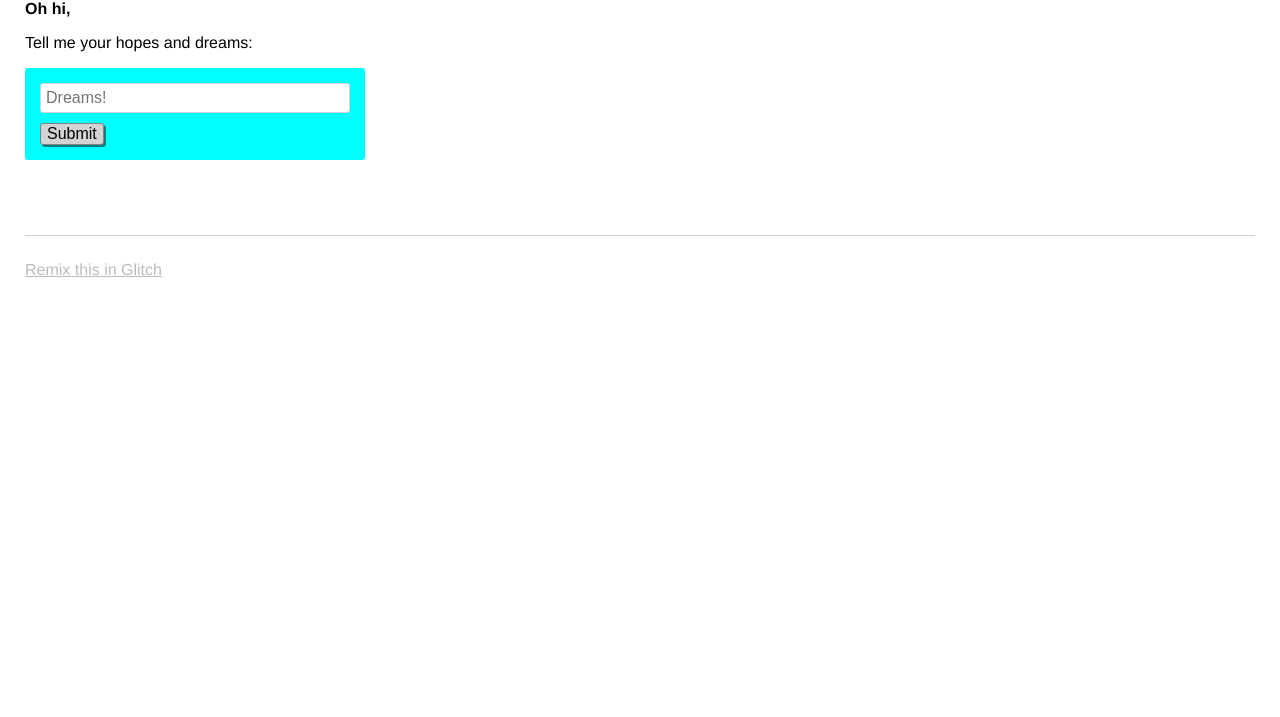
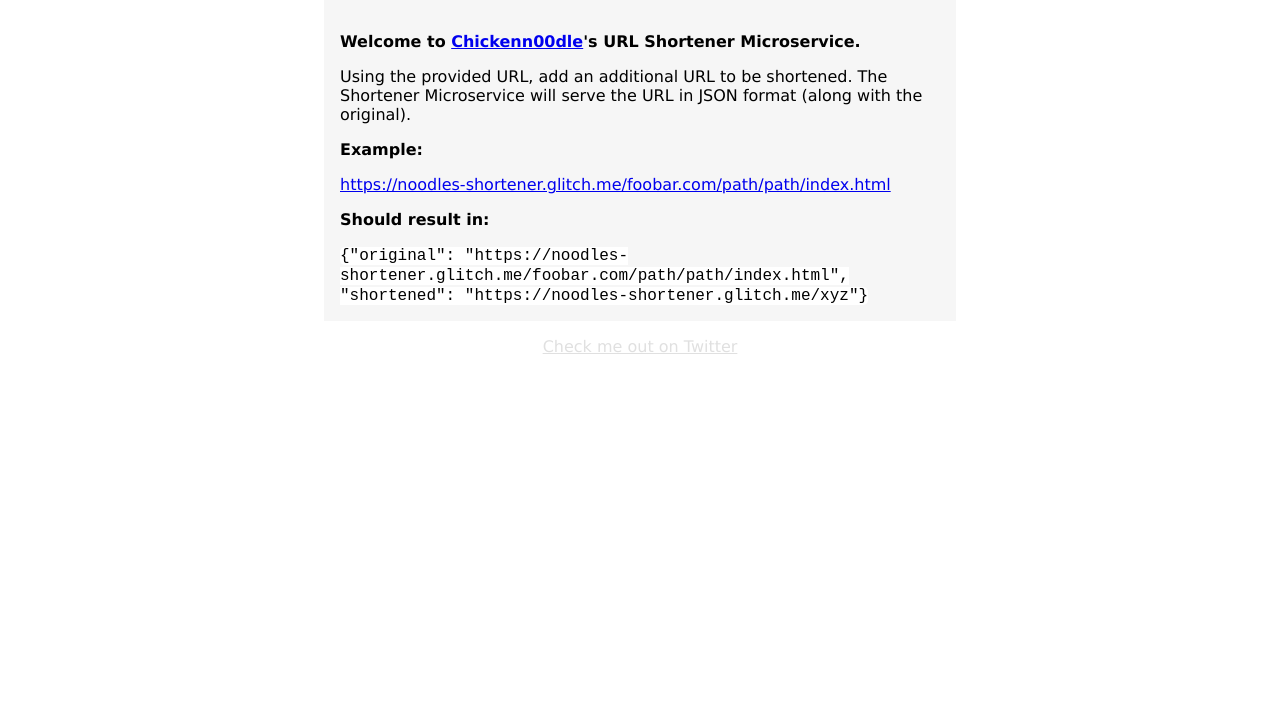
Before and after one commit to chickenn00dle/noodles-shortener, a website: page views/index.html in a window 1280 px wide. Shown: the part 83-800 px from the top of the page. Drawn offline with nearby package versions, Linux system fonts and the light colour scheme; no server answers.

Commit message:
Checkpoint

```diff
--- a/package.json
+++ b/package.json
@@ -2,7 +2,6 @@
   "//1": "describes your app and its dependencies",
   "//2": "https://docs.npmjs.com/files/package.json",
   "//3": "updating this file will download and update your packages",
-
   "name": "my-glitch-app",
   "version": "0.0.1",
   "description": "What am I about?",
@@ -11,7 +10,8 @@
     "start": "node server.js"
   },
   "dependencies": {
-    "express": "^4.16.2"
+    "express": "^4.16.2",
+    "mongodb": "^2.2.33"
   },
   "engines": {
     "node": "8.x"
--- a/public/style.css
+++ b/public/style.css
@@ -1,82 +1,44 @@
-/* styles */
-/* called by your view template */
-
-/* You might want to try something fancier: */
-/* less: http://lesscss.org/ */
-
 * {
   box-sizing: border-box;
+  font-size: 16px;
 }
 
 body {
-  font-family: helvetica, arial, sans-serif;
-  margin: 25px;
+  font-family: "Lucida Sans Unicode", "Lucida Grande", sans-serif;
+  display: flex;
+  flex-direction: column;
+  align-items: center;
+}
+
+main {
+  background: #f6f6f6;
+  padding: 1rem;
+  flex: 0 1 100%;
+  width: 95%
 }
 
 h1 {
-  font-weight: bold;
-  color: pink;
+  color: blue;
+  margin-bottom: 1rem;
+  text-align: center;
+  font-size: 2rem;
 }
 
-.bold {
-  font-weight: bold;
-}
-
-p {
-  max-width: 600px;
-}
-
-form {
-  margin-bottom: 25px;
-  padding: 15px;
-  background-color: cyan;
-  display: inline-block;
-  width: 100%;
-  max-width: 340px;
-  border-radius: 3px;
-}
-
-input {
-  display: block;
-  margin-bottom: 10px;
-  padding: 5px;
-  width: 100%;
-  border: 1px solid lightgrey;
-  border-radius: 3px;
-  font-size: 16px;
-}
-
-button {
-  font-size: 16px;
-  border-radius: 3px;
-  background-color: lightgrey;
-  border: 1px solid grey;
-  box-shadow: 2px 2px teal;
-  cursor: pointer;
-}
-
-button:hover {
-  background-color: yellow;
-}
-
-button:active {
-  box-shadow: none;
-}
-
-li {
-  margin-bottom: 5px;
+code {
+  background: white;
+  border-radius: 5px;
 }
 
 footer {
-  margin-top: 50px;
-  padding-top: 25px;
-  border-top: 1px solid lightgrey;
+  padding: 1rem;
 }
 
 footer > a {
-  color: #BBBBBB;
+  color: #e0e0e0;
 }
 
-.nicejob {
-  text-decoration: line-through;
+@media screen and (min-width: 600px) {
+  main {
+    width: 50%;
+  }
 }
--- a/views/index.html
+++ b/views/index.html
@@ -1,18 +1,8 @@
-<!-- This is a static file -->
-<!-- served from your routes in server.js -->
-
-<!-- You might want to try something fancier: -->
-<!-- html/nunjucks docs: https://mozilla.github.io/nunjucks/ -->
-<!-- pug: https://pugjs.org/ -->
-<!-- haml: http://haml.info/ -->
-<!-- hbs(handlebars): http://handlebarsjs.com/ -->
-
 <!DOCTYPE html>
 <html>
   <head>
-    <title>Welcome to Glitch!</title>
-    <meta name="description" content="A cool thing made with Glitch">
-    <link id="favicon" rel="icon" href="https://glitch.com/edit/favicon-app.ico" type="image/x-icon">
+    <title>URL Shortener Microservice</title>
+    <meta name="description" content="URL Shortener Microservice">
     <meta charset="utf-8">
     <meta http-equiv="X-UA-Compatible" content="IE=edge">
     <meta name="viewport" content="width=device-width, initial-scale=1">
@@ -21,26 +11,32 @@
   <body>
     <header>
       <h1>
-        A Dream of the Future
+        URL Shortener Microservice
       </h1>
     </header>
 
     <main>
-      <p class="bold">Oh hi,</p>
-      <p>Tell me your hopes and dreams:</p>
-      <form>
-        <input type="text" maxlength="100" placeholder="Dreams!">
-        <button type="submit">Submit</button>
-      </form>
-      <section class="dreams">
-        <ul id="dreams">
-        </ul>
-      </section>
+      <p><strong>Welcome to <a href="https://twitter.com/ChickenN00dle" target="_blank">Chickenn00dle</a>'s URL Shortener Microservice.</strong></p>
+      <p>Using the provided URL, add an additional URL to be shortened. The Shortener Microservice will serve the URL in JSON format (along with the original).</p>
+      <div class="box">
+        <p>
+          <strong>Example:</strong>
+        </p>
+        <p>
+          <a href="https://noodles-shortener.glitch.me/foobar.com/path/path/index.html">https://noodles-shortener.glitch.me/foobar.com/path/path/index.html</a>
+        </p>
+        <p>
+          <strong>Should result in:</strong>
+        </p>
+        <code>
+          {"original": "https://noodles-shortener.glitch.me/foobar.com/path/path/index.html", "shortened": "https://noodles-shortener.glitch.me/xyz"}
+        </code>
+      </div>
     </main>
 
     <footer>
-      <a href="https://glitch.com">
-        Remix this in Glitch
+      <a href="https://twitter.com/ChickenN00dle">
+        Check me out on Twitter
       </a>
     </footer>
 
```
Also changed, not shown: server.js (+18 -29 lines), .config/configstore/update-notifier-npm.json, README.md.
